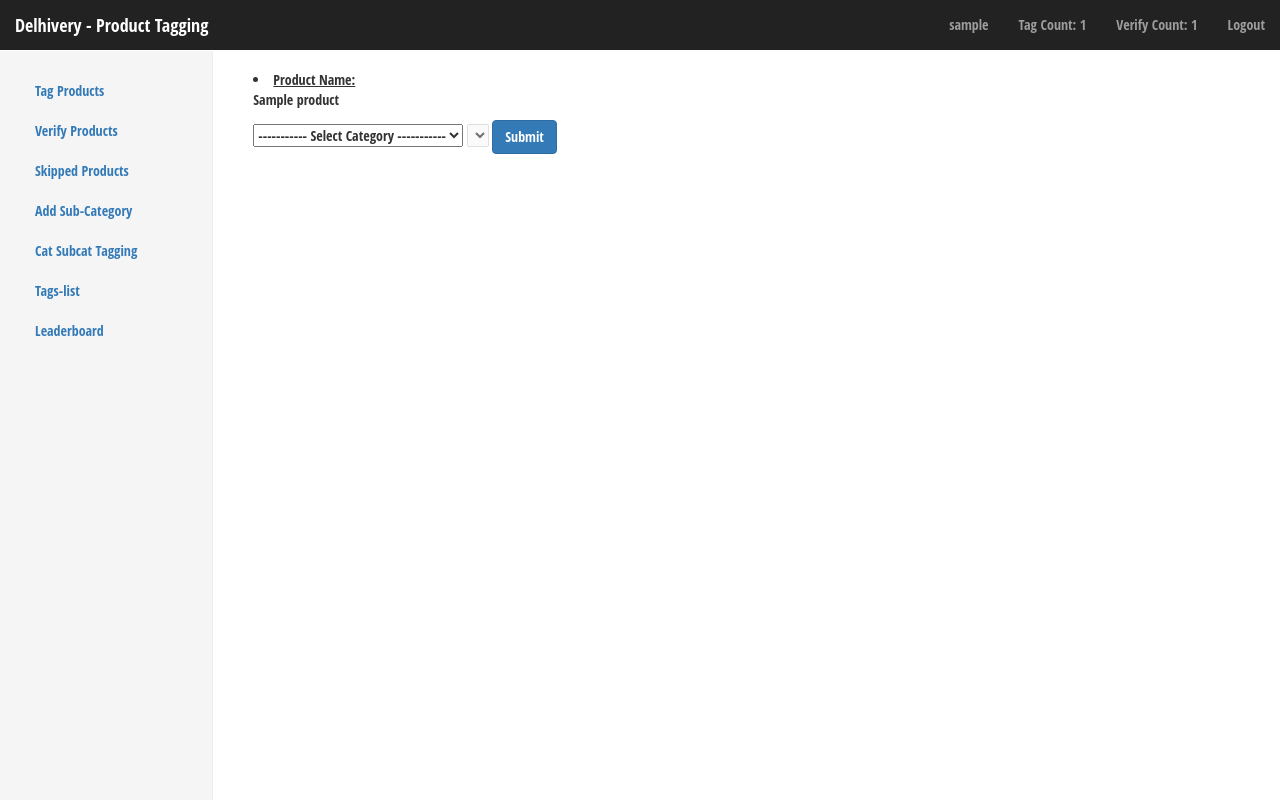
After one commit to mohitt008/dg_score, a Flask app: template cataloguing_ui/templates/cat_subcat_tagging.html in a window 1280 px wide. The commit adds this page. Run offline with Flask 2, Linux system fonts and the light colour scheme; the template is opened without the code that fills it: most values are stand-ins (such as "Sample title", 1, 10 or a date in 2020); lists and menus that the app fills with data are empty; some libraries are stand-ins or nearby versions.

Commit message:
Cat Subcat Tagging Section
Former-commit-id: cd6eb1e16564da82633a5f3a5e0cb32c0df68ed7

```diff
--- a/cataloguing_ui/app.py
+++ b/cataloguing_ui/app.py
@@ -2,14 +2,14 @@ import json
 import config
 import ast
 
-from config import my_logger, sentry_client, db, DELHIVERY, REVERSEGAZE, OTHERS
+from config import my_logger, sentry_client, db, hq_db, DELHIVERY, REVERSEGAZE, OTHERS
 
 from flask import Flask, jsonify, render_template, request, url_for, session, redirect, Blueprint, flash
 from flask_oauthlib.client import OAuth
 from flask_oauth2_login import GoogleLogin
 from bson.objectid import ObjectId
 
-from utils import update_category, get_product_tagging_details, get_vendors, get_subcategories, get_taglist, get_all_tags, inc_skip_count, add_new_subcat, get_cat_list, to_json
+from utils import update_category, get_product_tagging_details, get_vendors, get_subcategories, get_taglist, get_all_tags, inc_skip_count, add_new_subcat, get_cat_list, to_json, get_hq_cat_list, get_hq_subcat_list
 from users import add_user, get_tag_count, inc_tag_count, dcr_tag_count, get_users
 
 bp = Blueprint('bp', __name__, static_folder='static', template_folder='templates')
@@ -166,6 +166,40 @@ def tag():
     else:
         return redirect(url_for('bp.login'))
 
+
+@bp.route('/cat-subcat-tagging', methods=['GET', 'POST'])
+def cat_subcat_tagging():
+    try:
+        if 'user' in session:
+            submit_status = "None"
+            if request.form:
+                if request.form['cat'] != "-1" and request.form['subcat'] != '-1':
+                    hq_db.products.update({"product_name":request.form["hq-product"]}, {"$set":{"new_cat":request.form["cat"], "new_subcat":request.form["subcat"]}})
+                    submit_status = "Success"
+                else:
+                    submit_status = "Error"
+            user_id = session['user']['id']
+            tag_count, verify_count = get_tag_count(user_id)
+            product_dict = hq_db.products.find_one({"new_cat":{"$exists":False}})
+            product_name = product_dict["product_name"]
+            return render_template("cat_subcat_tagging.html",
+                                   username=session['user']['name'],
+                                   tag_count=tag_count,
+                                   verify_count=verify_count,
+                                   hq_cats=get_hq_cat_list(),
+                                   product=product_name,
+                                   submit_status=submit_status
+                                   )
+        else:
+            return redirect(url_for('bp.login'))
+    except Exception as e:
+        my_logger.error("Exception in cat_subcat_tagging function, e = {}".format(e))
+        sentry_client.captureException(
+            message = "Exception in cat_subcat_tagging function",
+            extra = {"Exception": e}
+            )
+
+
 @bp.route('/get-products', methods=['GET', 'POST'])
 def get_products():
     try:
@@ -193,6 +227,7 @@ def get_products():
             message = "Exception in get_products function",
             extra = {"Exception": e}
             )
+
 
 @bp.route('/get-cats', methods=['GET', 'POST'])
 def get_cats():
@@ -223,6 +258,21 @@ def get_subcats():
             message = "Exception in get_subcats function",
             extra = {"Exception": e}
             )
+
+
+@bp.route('/get-hq-subcats', methods=['GET', 'POST'])
+def get_hq_subcats():
+    try:
+        posted_data = request.get_json()
+        my_logger.info("Posted data for get sub-categories = {}".format(posted_data))
+        return get_hq_subcat_list(posted_data["cat"])
+    except Exception as e:
+        my_logger.error("Exception in get_hq_subcats function, e = {}".format(e))
+        sentry_client.captureException(
+            message = "Exception in get_hq_subcats function",
+            extra = {"Exception": e}
+            )
+
 
 @bp.route('/change-category', methods=['GET', 'POST'])
 def change_category():
@@ -395,6 +445,7 @@ def add_subcat():
             extra = {"Exception": e}
             )
 
+
 @bp.route('/leaderboard')
 def view_leaderboard():
     if 'user' in session:
--- a/cataloguing_ui/static/js/utils.js
+++ b/cataloguing_ui/static/js/utils.js
@@ -145,6 +145,14 @@ $(document).ready(function () {
         });
     });
 
+    $(function () {
+        $("#select-hq-category").on("change", function () {
+            var cat_name = $(this).find(':selected').val();
+            if( cat_name != "-1" )
+                get_hq_subcats( cat_name, "#select-hq-subcategory" )
+        });
+    });
+
 });
 
 function update_html(data) {
@@ -250,3 +258,28 @@ function get_subcats( cat_id, dropdown_id ) {
         }
     });
 }
+
+function get_hq_subcats( cat_name, dropdown_id ) {
+    $.ajax({
+        url: '/cat-ui/get-hq-subcats',
+        dataType: 'json',
+        type: 'POST',
+        contentType: 'application/json',
+        data: JSON.stringify({"cat": cat_name}),
+        success: function (data) {
+            if (jQuery.isEmptyObject(data)) {
+                $(dropdown_id).prop('disabled', false);
+                $(dropdown_id).html('<option value=null>------ No Sub-Categories found ------</option>');
+            }
+            else {
+                var subcat_options = '<option value="-1">------ Select Sub-Category ------</option>';
+                $.each(data, function (i, subcat) {
+                    subcat_options += '<option value="' + subcat + '">' + subcat + '</option>';
+                });
+                subcat_options += '<option value=null>None of these</option>';
+                $(dropdown_id).prop('disabled', false);
+                $(dropdown_id).html(subcat_options);
+            }
+        }
+    });
+}
--- a/cataloguing_ui/templates/base_tagging.html
+++ b/cataloguing_ui/templates/base_tagging.html
@@ -54,6 +54,7 @@
                     <li><a href="{{ url_for('bp.tag', q='verify') }}">Verify Products</a></li>
                     <li><a href="{{ url_for('bp.tag', q='3-skips') }}">Skipped Products</a></li>
                     <li><a href="{{ url_for('bp.add_subcat') }}">Add Sub-Category</a></li>
+                    <li><a href="{{ url_for('bp.cat_subcat_tagging') }}">Cat Subcat Tagging</a></li>
                     <li><a href="{{ url_for('bp.get_tags') }}">Tags-list</a></li>
                     <li><a href="{{ url_for('bp.view_leaderboard') }}">Leaderboard</a></li>
                 </ul>
--- /dev/null
+++ b/cataloguing_ui/templates/cat_subcat_tagging.html
@@ -0,0 +1,38 @@
+{% extends "base_tagging.html" %}
+
+{% block content %}
+
+<li style="text-decoration: underline">Product Name:</li>
+
+<p style="font-weight: bold">
+{{product}}
+</p>
+<p></p>
+
+<form method="post" action="">
+    <input id="hq-product" name="hq-product" value="{{product}}" hidden>
+    <select id="select-hq-category" name="cat">
+        <option value='-1'>----------- Select Category -----------</option>
+        {% for cat_dict in hq_cats %}
+            <option value='{{cat_dict.cat}}'>{{cat_dict.cat}}</option>
+        {% endfor %}
+    </select>
+    <select id="select-hq-subcategory" name="subcat" disabled></select>
+    <input id="cat-subcat-submit-button" type="submit" class="btn btn-primary" value="Submit">
+</form>
+
+{% if submit_status == 'Success' %}
+    <div class="btn alert alert-success">
+      <a href="#" class="close" data-dismiss="alert" aria-label="close">&times;</a>
+      <strong>Cat Subcat Added Successfully!&nbsp&nbsp</strong>
+    </div>
+{% endif %}
+
+{% if submit_status == 'Error' %}
+    <div class="btn alert alert-danger">
+        <a href="#" class="close" data-dismiss="alert" aria-label="close">&times;</a>
+        <strong>Invalid input!&nbsp&nbsp</strong>
+    </div>
+{% endif %}
+
+{% endblock %}
```
Also changed, not shown: cataloguing_ui/utils.py (+17 -1 lines).
